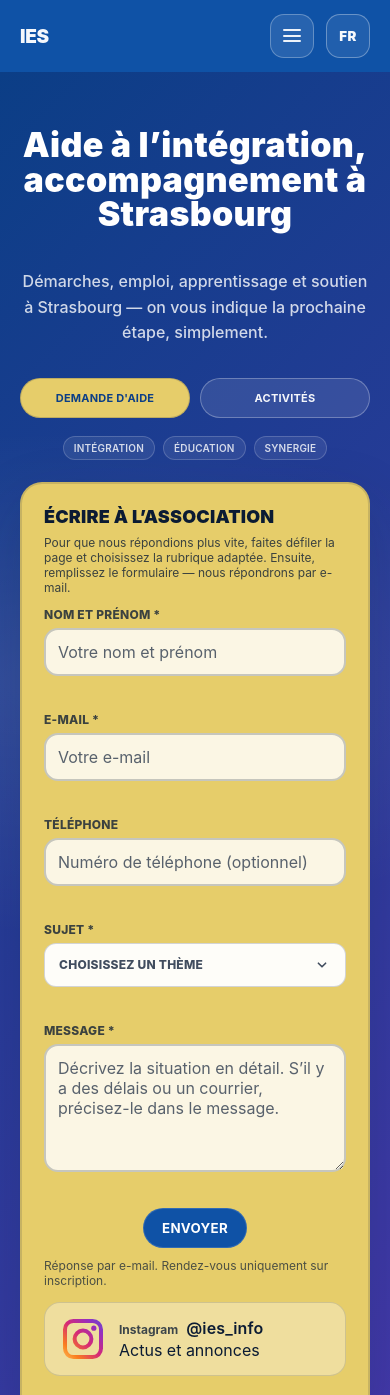
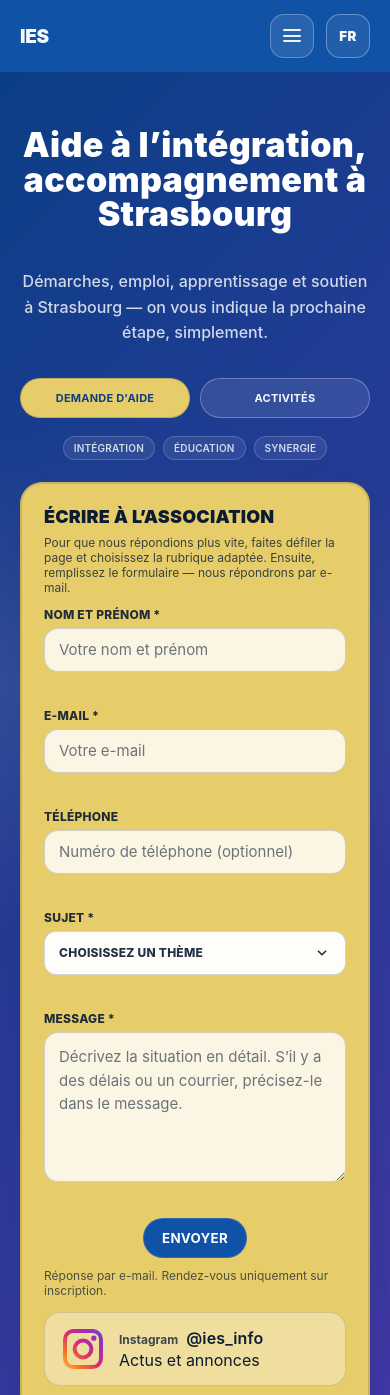
Before and after one commit to aslanzubairaev/Association-IES-, a Next.js app: page /fr in a window 390 px wide. Shown: the top 1395 px of the page. Built offline with nearby package versions, Linux system fonts and the light colour scheme.

Commit message:
работал над компонентом contacts

```diff
--- a/src/app/globals.css
+++ b/src/app/globals.css
@@ -767,10 +767,3 @@ a {
     color-scheme: dark;
   }
 }
-
-/* На узких экранах поля формы должны идти в один столбец, чтобы всё было читабельно. */
-@media (max-width: 520px) {
-  .quickForm .form-grid {
-    grid-template-columns: 1fr;
-  }
-}
--- /dev/null
+++ b/src/components/contacts/QuickContactForm.module.css
@@ -0,0 +1,59 @@
+.quickFormScope {
+}
+
+:where(.quickFormScope) :global(.quickForm-submitRow) {
+  display: flex;
+  justify-content: center;
+}
+
+:where(.quickFormScope):global(.quickForm) :global(.field) span {
+  font-weight: 800;
+  color: rgba(11, 27, 51, 0.9);
+}
+
+:where(.quickFormScope):global(.quickForm) input,
+:where(.quickFormScope):global(.quickForm) textarea,
+:where(.quickFormScope):global(.quickForm) select {
+  border: 1.5px solid rgba(11, 27, 51, 0.18);
+  padding: 12px 14px;
+  font-size: 15px;
+  line-height: 1.55;
+}
+
+:where(.quickFormScope):global(.quickForm) input,
+:where(.quickFormScope):global(.quickForm) select {
+  height: 44px;
+}
+
+:where(.quickFormScope):global(.quickForm) textarea {
+  min-height: 150px;
+  resize: vertical;
+}
+
+:where(.quickFormScope):global(.quickForm) :global(.field) {
+  min-width: 0;
+}
+
+:where(.quickFormScope):global(.quickForm) :global(.field) input,
+:where(.quickFormScope):global(.quickForm) :global(.field) textarea,
+:where(.quickFormScope):global(.quickForm) :global(.ies-select-trigger) {
+  max-width: 100%;
+}
+
+:where(.quickFormScope):global(.quickForm) input::placeholder,
+:where(.quickFormScope):global(.quickForm) textarea::placeholder {
+  color: rgba(11, 27, 51, 0.6);
+}
+
+:where(.quickFormScope):global(.quickForm) input:focus,
+:where(.quickFormScope):global(.quickForm) textarea:focus,
+:where(.quickFormScope):global(.quickForm) select:focus {
+  border-color: rgba(15, 82, 166, 0.5);
+  box-shadow: 0 0 0 4px rgba(15, 82, 166, 0.18);
+}
+
+@media (max-width: 520px) {
+  :where(.quickFormScope):global(.quickForm) :global(.form-grid) {
+    grid-template-columns: 1fr;
+  }
+}
--- a/src/components/contacts/QuickContactForm.tsx
+++ b/src/components/contacts/QuickContactForm.tsx
@@ -6,6 +6,7 @@ import { Button } from "@/components/ui/Button/Button";
 import { Select, SelectContent, SelectItem, SelectTrigger, SelectValue } from "@/components/ui/select";
 import { contactTopicSelectKeys, getContactTopicLabel, quickContactFormCopy } from "@/content/actions";
 import { buildOutlookComposeUrl, openWebmailCompose } from "@/lib/emailCompose";
+import styles from "./QuickContactForm.module.css";
 
 type QuickContactFormProps = {
   locale: "ru" | "fr";
@@ -16,6 +17,10 @@ type QuickContactFormProps = {
 };
 
 const EMAIL_TO = "contact@associationies.fr";
+
+function cn(...classes: Array<string | null | undefined | false>) {
+  return classes.filter(Boolean).join(" ");
+}
 
 // Эта форма работает без сервера: она проверяет поля и подготавливает текст письма для копирования.
 export function QuickContactForm({ locale, variant = "hero", initialTopic }: QuickContactFormProps) {
@@ -157,7 +162,7 @@ export function QuickContactForm({ locale, variant = "hero", initialTopic }: Qui
   }
 
   return (
-    <form className="form quickForm" onSubmit={handleSubmit} noValidate>
+    <form className={cn("form quickForm", styles.quickFormScope)} onSubmit={handleSubmit} noValidate>
       {/* Заголовок формы показываем только в Hero, чтобы на странице /contact не было дублирования заголовков. */}
       {variant === "hero" ? <h3 className="h3">{copy.title}</h3> : null}
 
```
Also changed, not shown: src/app/[locale]/contact/page.module.css (+0 -41 lines).
